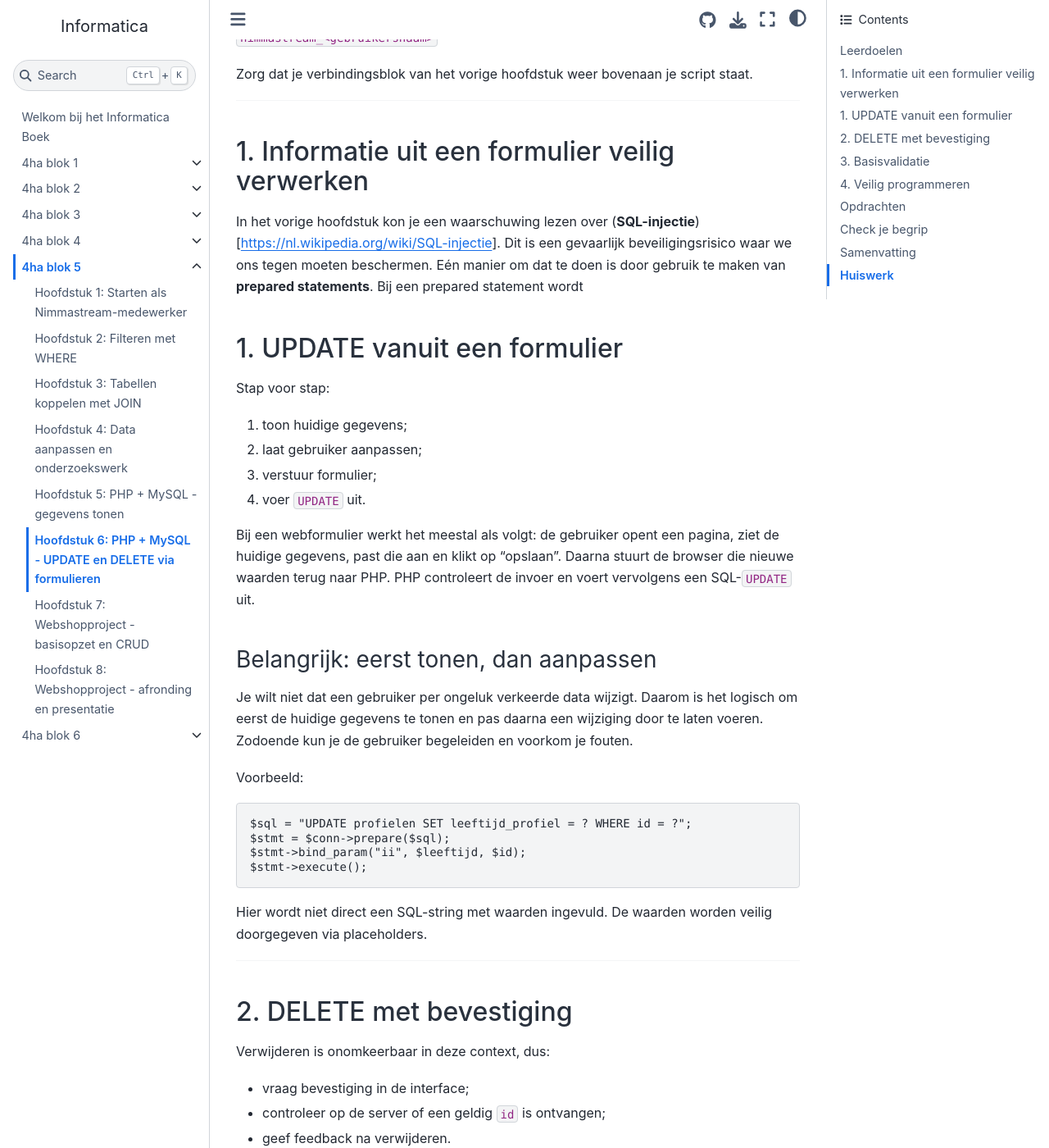
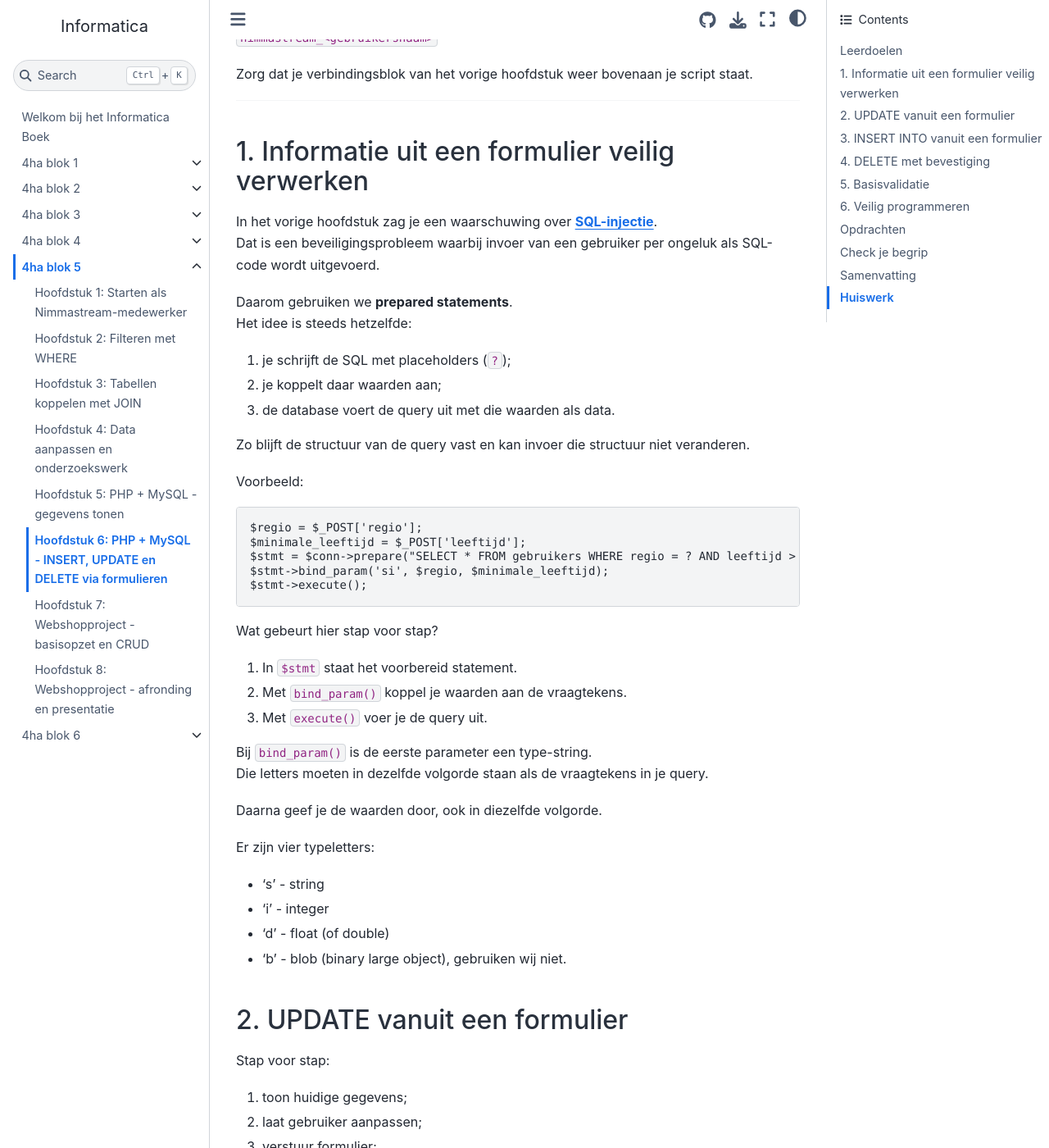
Before and after one commit to JoostvanTiel/informatica, a Jupyter Book: the page built from book/blok5/hoofdstuk6.md, in a window 1280 px wide and 1400 px high, scrolled down 662 px. Shown: the whole window at 82% size. Built offline with Jupyter Book 1.0.4 settings and Sphinx 7.4.7 and the Sphinx Book theme 1.1.4, drawn with Linux system fonts in a browser that asks for light colours; some of the changed text lies outside the part shown.

Commit message:
Refactor Hoofdstuk 5 and 6: Clarify assignment instructions and update chapter titles for consistency in database management topics.

````diff
--- a/book/blok5/hoofdstuk6.md
+++ b/book/blok5/hoofdstuk6.md
@@ -1,4 +1,4 @@
-# Hoofdstuk 6: PHP + MySQL - UPDATE en DELETE via formulieren
+# Hoofdstuk 6: PHP + MySQL - INSERT, UPDATE en DELETE via formulieren
 
 ## Leerdoelen
 
@@ -7,7 +7,7 @@
 Je leert:
 
 - records wijzigen met een formulier (`UPDATE`);
-- records toe te voegen met een formulier (`INSERT INTO`);
+- records toevoegen met een formulier (`INSERT INTO`);
 - records verwijderen met bevestiging (`DELETE`);
 - invoer controleren voordat je query's uitvoert;
 - prepared statements gebruiken voor veiligere code.
@@ -26,10 +26,47 @@
 
 ## 1. Informatie uit een formulier veilig verwerken
 
-In het vorige hoofdstuk kon je een waarschuwing lezen over (**SQL-injectie**)[https://nl.wikipedia.org/wiki/SQL-injectie]. Dit is een gevaarlijk beveiligingsrisico waar we ons tegen moeten beschermen. Eén manier om dat te doen is door gebruik te maken van **prepared statements**.
-Bij een prepared statement wordt
+In het vorige hoofdstuk zag je een waarschuwing over [**SQL-injectie**](https://nl.wikipedia.org/wiki/SQL-injectie).
+Dat is een beveiligingsprobleem waarbij invoer van een gebruiker per ongeluk als SQL-code wordt uitgevoerd.
 
-## 1. UPDATE vanuit een formulier
+Daarom gebruiken we **prepared statements**.
+Het idee is steeds hetzelfde:
+
+1. je schrijft de SQL met placeholders (`?`);
+2. je koppelt daar waarden aan;
+3. de database voert de query uit met die waarden als data.
+
+Zo blijft de structuur van de query vast en kan invoer die structuur niet veranderen.
+
+Voorbeeld:
+
+```php
+$regio = $_POST['regio'];
+$minimale_leeftijd = $_POST['leeftijd'];
+$stmt = $conn->prepare("SELECT * FROM gebruikers WHERE regio = ? AND leeftijd > ?");
+$stmt->bind_param('si', $regio, $minimale_leeftijd);
+$stmt->execute();
+```
+
+Wat gebeurt hier stap voor stap?
+
+1. In `$stmt` staat het voorbereid statement.
+2. Met `bind_param()` koppel je waarden aan de vraagtekens.
+3. Met `execute()` voer je de query uit.
+
+Bij `bind_param()` is de eerste parameter een type-string.
+Die letters moeten in dezelfde volgorde staan als de vraagtekens in je query.
+
+Daarna geef je de waarden door, ook in diezelfde volgorde.
+
+Er zijn vier typeletters:
+
+- 's' - string
+- 'i' - integer
+- 'd' - float (of double)
+- 'b' - blob (binary large object), gebruiken wij niet.
+
+## 2. UPDATE vanuit een formulier
 
 Stap voor stap:
 
@@ -47,31 +84,138 @@
 Voorbeeld:
 
 ```php
-$sql = "UPDATE profielen SET leeftijd_profiel = ? WHERE id = ?";
-$stmt = $conn->prepare($sql);
+$query = "UPDATE profielen SET leeftijd_profiel = ? WHERE id = ?";
+$stmt = $conn->prepare($query);
 $stmt->bind_param("ii", $leeftijd, $id);
 $stmt->execute();
 ```
 
 Hier wordt niet direct een SQL-string met waarden ingevuld. De waarden worden veilig doorgegeven via placeholders.
 
+Wat doet dit statement stap voor stap?
+
+1. `prepare()` zet de SQL met placeholders klaar.
+2. `bind_param("ii", $leeftijd, $id)` koppelt twee integers aan de vraagtekens.
+3. `execute()` voert de wijziging uit in de database.
+
 ---
 
-## 2. DELETE met bevestiging
+## 3. INSERT INTO vanuit een formulier
+
+Nieuwe gegevens toevoegen werkt bijna hetzelfde als updaten:
+
+1. gebruiker vult een formulier in;
+2. PHP leest de invoer;
+3. PHP controleert de invoer;
+4. PHP voert `INSERT INTO` uit met een prepared statement.
+
+Voorbeeld:
+
+```php
+$naam = $_POST['naam'];
+$leeftijd = $_POST['leeftijd'];
+
+$sql = "INSERT INTO profielen (naam, leeftijd_profiel) VALUES (?, ?)";
+$stmt = $conn->prepare($sql);
+$stmt->bind_param("si", $naam, $leeftijd);
+$stmt->execute();
+```
+
+Wat gebeurt hier stap voor stap?
+
+1. `prepare()` zet de SQL-opdracht met placeholders klaar.
+2. `bind_param("si", $naam, $leeftijd)` koppelt een string en een integer.
+3. `execute()` voegt het nieuwe record toe aan de tabel.
+
+Ook hier geldt: waarden worden niet direct in de SQL-string geplakt, maar veilig als data doorgestuurd.
+
+---
+
+## 4. DELETE met bevestiging
 
 Verwijderen is onomkeerbaar in deze context, dus:
 
-- vraag bevestiging in de interface;
+- vraag bevestiging via een aparte pagina;
 - controleer op de server of een geldig `id` is ontvangen;
 - geef feedback na verwijderen.
 
 ### Waarom een bevestiging?
 
-Een delete-knop is op een website heel gemakkelijk te klikken. Als het verwijderen meteen gebeurt zonder controle, kan een gebruiker per ongeluk iets wegslaan. Een bevestiging voorkomt onbedoeld dataverlies en maakt het interface betrouwbaarder.
+Een delete-knop is op een website heel gemakkelijk te klikken. Als het verwijderen meteen gebeurt zonder controle, kan een gebruiker per ongeluk iets wegslaan. Een bevestiging voorkomt onbedoeld dataverlies en maakt de interface betrouwbaarder.
+
+### Bevestigen zonder JavaScript: `confirm.php`
+
+Omdat we nog geen JavaScript gebruiken, werken we met twee pagina's:
+
+1. Op de overzichtspagina klik je op "Verwijderen".
+2. Je stuurt het `id` met `POST` naar `confirm.php` en toont daar de vraag: "Weet je het zeker?"
+3. Pas na klik op "Ja, verwijderen" sturen we een `POST` en voeren we de `DELETE` uit.
+
+**Stap 1 - Formulier op je overzichtspagina (POST naar `confirm.php`)**
+
+```php
+echo "<form method='POST' action='confirm.php'>";
+echo "  <input type='hidden' name='id' value='" . $row['id'] . "'>";
+echo "  <button type='submit'>Verwijderen</button>";
+echo "</form>";
+```
+
+**Stap 2 - `confirm.php` met bevestigingsformulier**
+
+```php
+<?php
+$id = $_POST['id'];
+?>
+
+<h2>Weet je zeker dat je dit profiel wilt verwijderen?</h2>
+
+<form method="POST" action="verwijder.php">
+    <input type="hidden" name="id" value="<?php echo $id; ?>">
+    <button type="submit" name="bevestig" value="ja">Ja, verwijderen</button>
+</form>
+
+<p><a href="overzicht.php">Nee, terug naar overzicht</a></p>
+```
+
+### Stap 3 - `verwijder.php` met prepared statement
+
+```php
+$id = $_POST['id'];
+
+if (!isset($_POST['bevestig']) || $_POST['bevestig'] !== 'ja') {
+    echo "Verwijderen geannuleerd.";
+} else {
+    $sql = "DELETE FROM profielen WHERE id = ?";
+    $stmt = $conn->prepare($sql);
+    $stmt->bind_param("i", $id);
+
+    if ($stmt->execute()) {
+        if ($stmt->affected_rows > 0) {
+            echo "Profiel verwijderd.";
+        } else {
+            echo "Geen profiel gevonden met dit id.";
+        }
+    } else {
+        echo "Verwijderen mislukt: " . $stmt->error;
+    }
+}
+```
+
+Wat doet dit statement stap voor stap?
+
+1. We controleren of de gebruiker echt op "Ja, verwijderen" heeft geklikt.
+2. We controleren of `id` een geldig getal is.
+3. `prepare()` zet de delete-query klaar.
+4. `bind_param("i", $id)` koppelt het id aan het vraagteken.
+5. `execute()` probeert de verwijdering uit te voeren.
+6. Met `affected_rows` controleer je of er echt een record is verwijderd.
+7. Als er een error optreedt, wordt die getoond met `$stmt->error`.
+
+Verwijder alleen op basis van een geldig id en geef daarna duidelijke feedback (gelukt of mislukt).
 
 ---
 
-## 3. Basisvalidatie
+## 5. Basisvalidatie
 
 Controleer minimaal:
 
@@ -86,13 +230,13 @@
 
 ---
 
-## 4. Veilig programmeren
+## 6. Veilig programmeren
 
 Gebruik bij invoer uit formulieren geen direct ingeplakte SQL-strings. Gebruik prepared statements met placeholders (`?`).
 
 ### Waarom is dit veilig?
 
-Bij prepared statements worden invoerwaarden gescheiden van de SQL-opdracht zelf. De database behandelt die waarden als data in plaats van als onderdeel van de query. Daardoor worden veel veelvoorkomende beveiligingsproblemen voorkomen, zoals SQL-injectie.
+Bij prepared statements worden invoerwaarden gescheiden van de SQL-opdracht zelf. De database behandelt die waarden als data in plaats van als onderdeel van de query. Daardoor worden veel voorkomende beveiligingsproblemen voorkomen, zoals SQL-injectie.
 
 ### Praktisch voorbeeld: Volledige UPDATE workflow
 
@@ -142,14 +286,14 @@
 }
 ```
 
-**Waarom is dit veilig?**
+**Waarom is dit veiliger?**
 
 `bind_param()` scheidt de SQL-code van de invoerdata:
 
 - SQL-code: `UPDATE profielen SET leeftijd_profiel = ? WHERE id = ?`
 - Data: `[15, 1]`
 
-Zelfs als iemand typt `'; DROP TABLE gebruikers; --`, wordt het behandeld als GETAL, niet als SQL-code!
+Zelfs als iemand typt `'; DROP TABLE gebruikers; --`, wordt dit als invoerwaarde behandeld en niet als extra SQL-code.
 
 ### Belangrijk verschil tussen validatie en beveiliging
 
@@ -173,7 +317,16 @@
 3. leeftijd of naam aanpassen;
 4. opslaan en bevestiging tonen.
 
-### Opdracht 2 - Verwijderfunctie
+### Opdracht 2 - Invoegfunctie
+
+Maak een formulier om een nieuw profiel toe te voegen:
+
+1. naam en leeftijd invoeren;
+2. invoer valideren;
+3. met `INSERT INTO` en prepared statement opslaan;
+4. succes- of foutmelding tonen.
+
+### Opdracht 3 - Verwijderfunctie
 
 Maak een verwijderknop met:
 
@@ -189,14 +342,16 @@
 2. leeftijd als getal controleren;
 3. foutmelding bij ongeldige invoer.
 
-### Opdracht 4 - Testmatrix
+### Opdracht 5 - Testmatrix
 
 Test ten minste deze situaties:
 
-1. geldige update;
-2. update met leeg veld;
-3. delete met bestaand id;
-4. delete met niet-bestaand id.
+1. geldige insert;
+2. insert met ongeldig veld;
+3. geldige update;
+4. update met leeg veld;
+5. delete met bestaand id;
+6. delete met niet-bestaand id.
 
 Noteer per test: verwachting en uitkomst.
 
@@ -204,7 +359,7 @@
 
 ## Check je begrip
 
-1. Waarom gebruik je prepared statements?
+1. Waarom gebruik je prepared statements bij INSERT, UPDATE en DELETE?
 2. Wat is het verschil tussen validatie in de browser en op de server?
 3. Waarom moet je na een update altijd teruglezen?
 4. Welke fout heeft de meeste impact: foute update of foute delete? Leg uit.
@@ -214,7 +369,7 @@
 ## Samenvatting
 
 - Met formulieren kun je data beheren.
-- UPDATE en DELETE vragen om controle en voorzichtigheid.
+- INSERT, UPDATE en DELETE vragen om controle en voorzichtigheid.
 - Validatie en prepared statements maken je code betrouwbaarder en veiliger.
 
 ## Huiswerk
````
Also changed, not shown: other parts of book/blok5/hoofdstuk6.md (+1 -1 lines), book/blok5/hoofdstuk5.md (+1 -1 lines).
